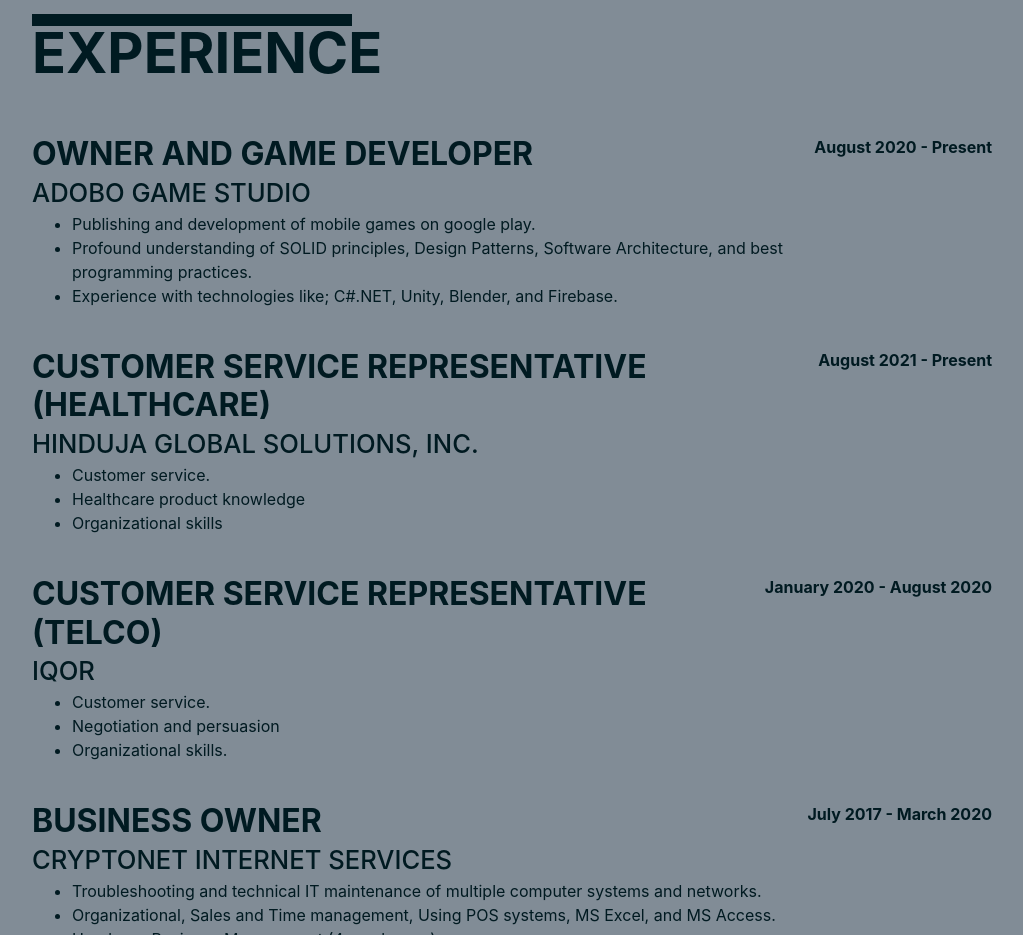
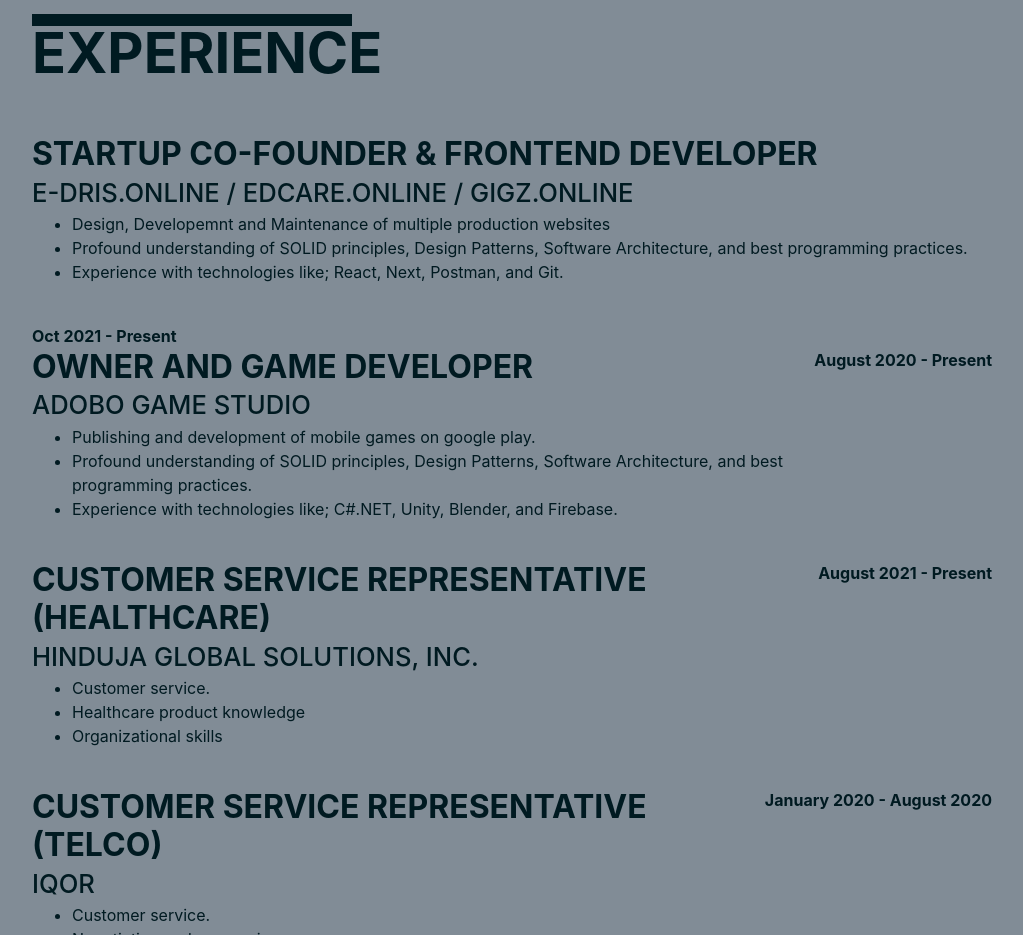
Before and after one commit to Samir-E-Khalil/Samir-E-Khalil.github.io, a plain HTML site: page index.html in a window 1280 px wide. Shown: the part 1660-2595 px from the top of the page, without its empty margins (240-1263 px from the left). Drawn offline with nearby package versions, Linux system fonts and the light colour scheme; a web font is replaced by a local one.

Commit message:
Update in experience

```diff
--- a/index.html
+++ b/index.html
@@ -373,6 +373,31 @@
           <h2 class="mb-5 black-text slide-in-scroll from-left">EXPERIENCE</h2>
           <!-- fades in div -->
           <div class="fade-in-scroll">
+            <div
+            class="d-flex flex-column flex-md-row justify-content-between mb-4 "
+          >
+            <div class="flex-grow-1 mb-0">
+              <h3 class="mb-0 black-text ">Startup Co-Founder & Frontend Developer</h3>
+              <div class="subheading mb-0 black-text ">E-dris.online / Edcare.online / Gigz.online</div>
+              <ul class="black-text  ">
+                <li>
+                  Design, Developemnt and Maintenance of multiple production websites
+                </li>
+                <li>
+                  Profound understanding of SOLID principles, Design Patterns, Software Architecture,
+                  and best programming practices.
+                </li>
+                <li>
+                  Experience with technologies like; React, Next, Postman, and
+                  Git.
+                </li>
+              </ul>
+            </div>
+              </div>
+            <div class="flex-shrink-0 mb-0">
+              <span class="black-text font-weight-bold">Oct 2021 - Present</span>
+            </div>
+          </div>
             <div
             class="d-flex flex-column flex-md-row justify-content-between mb-4 "
           >
```
